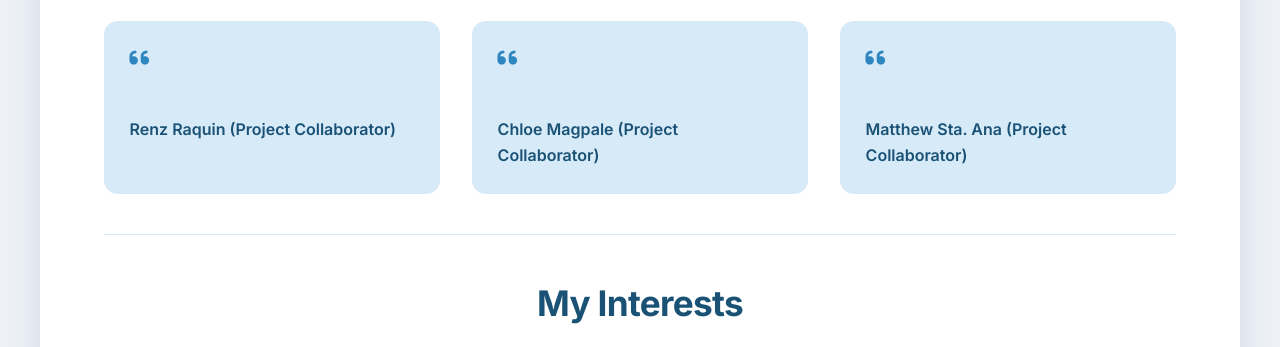
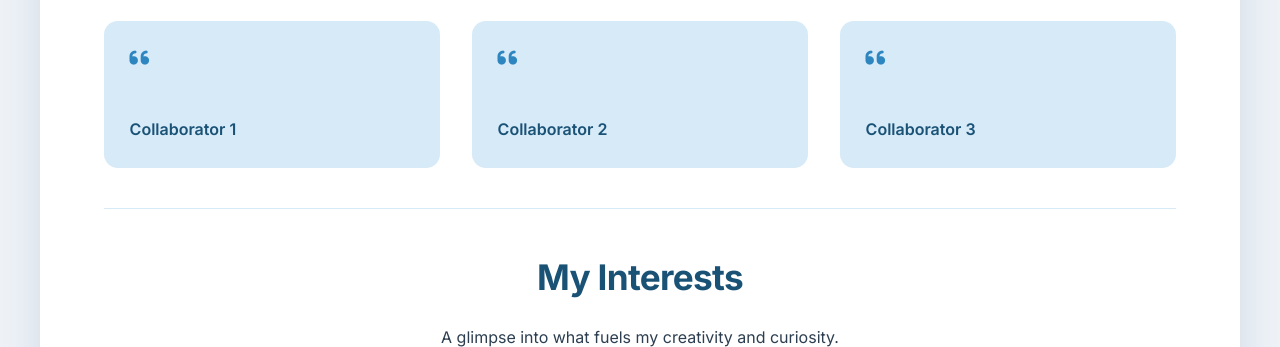
Before and after one commit to dlsud-submissions/team-404-portfolios, a plain HTML site: page rullan-harvey/Index.html in a window 1280 px wide. Shown: the part 3813-4160 px from the top of the page. Drawn offline with Linux system fonts and the light colour scheme.

Commit message:
Update Testimonial Section Harvey's Portfolio

```diff
--- a/rullan-harvey/Index.html
+++ b/rullan-harvey/Index.html
@@ -152,21 +152,21 @@
         <div class="testimonials-grid">
           <div class="testimonial-card">
             <i class="fas fa-quote-left"></i>
-            <!-- Type Renz's testimony between the <p> tags below -->
+            <!-- Input here your Testimony -->
             <p class="testimonial-quote"></p>
-            <span class="testimonial-author">Renz Raquin (Project Collaborator)</span>
+            <span class="testimonial-author">Collaborator 1</span>
           </div>
           <div class="testimonial-card">
             <i class="fas fa-quote-left"></i>
-            <!-- Type Chloe's testimony between the <p> tags below -->
+            <!-- Input here your Testimony -->
             <p class="testimonial-quote"></p>
-            <span class="testimonial-author">Chloe Magpale (Project Collaborator)</span>
+            <span class="testimonial-author">Collaborator 2</span>
           </div>
           <div class="testimonial-card">
             <i class="fas fa-quote-left"></i>
-            <!-- Type Matthew's testimony between the <p> tags below -->
+            <!-- Input here your Testimony -->
             <p class="testimonial-quote"></p>
-            <span class="testimonial-author">Matthew Sta. Ana (Project Collaborator)</span>
+            <span class="testimonial-author">Collaborator 3</span>
           </div>
         </div>
       </section>
```
